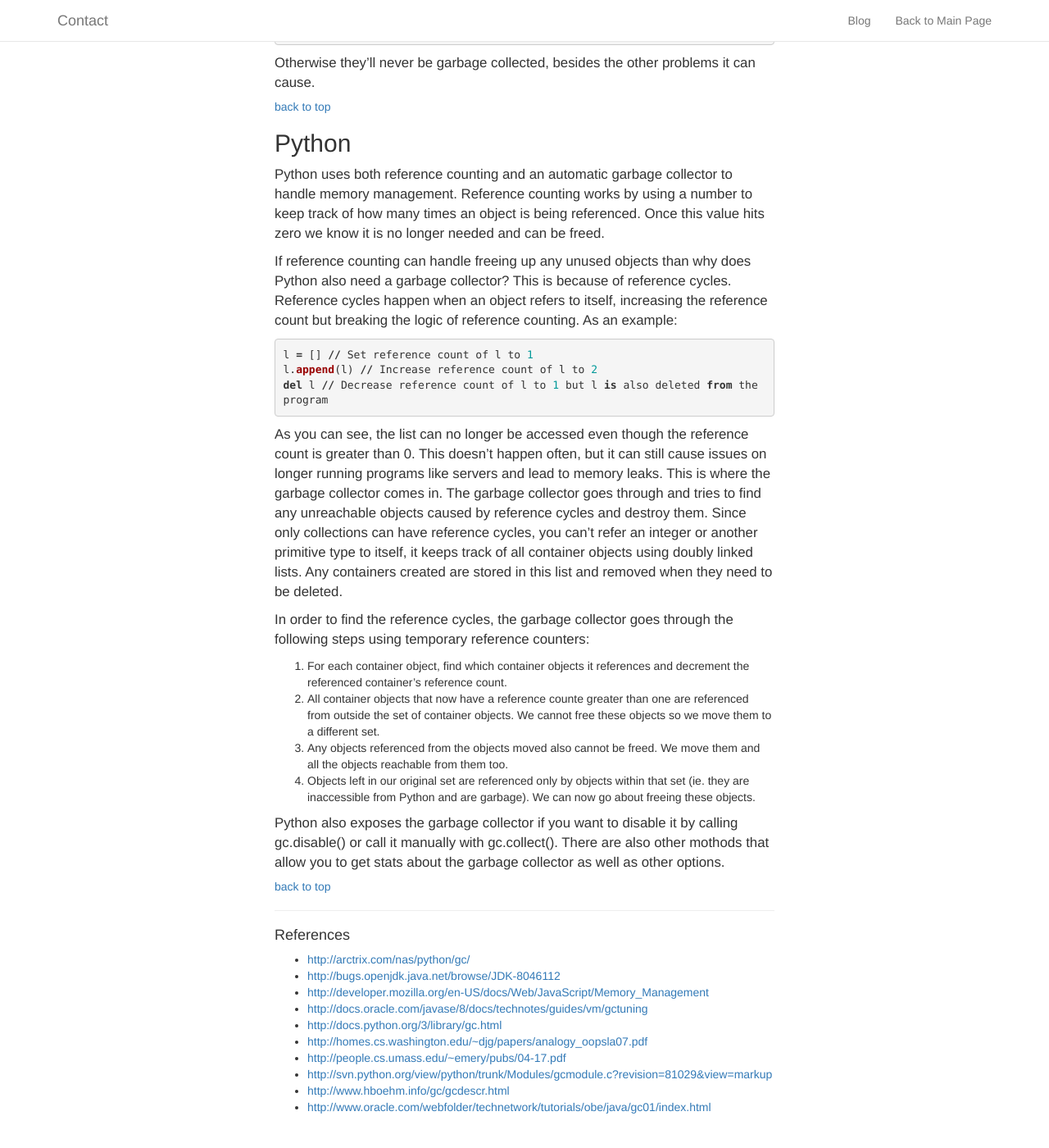
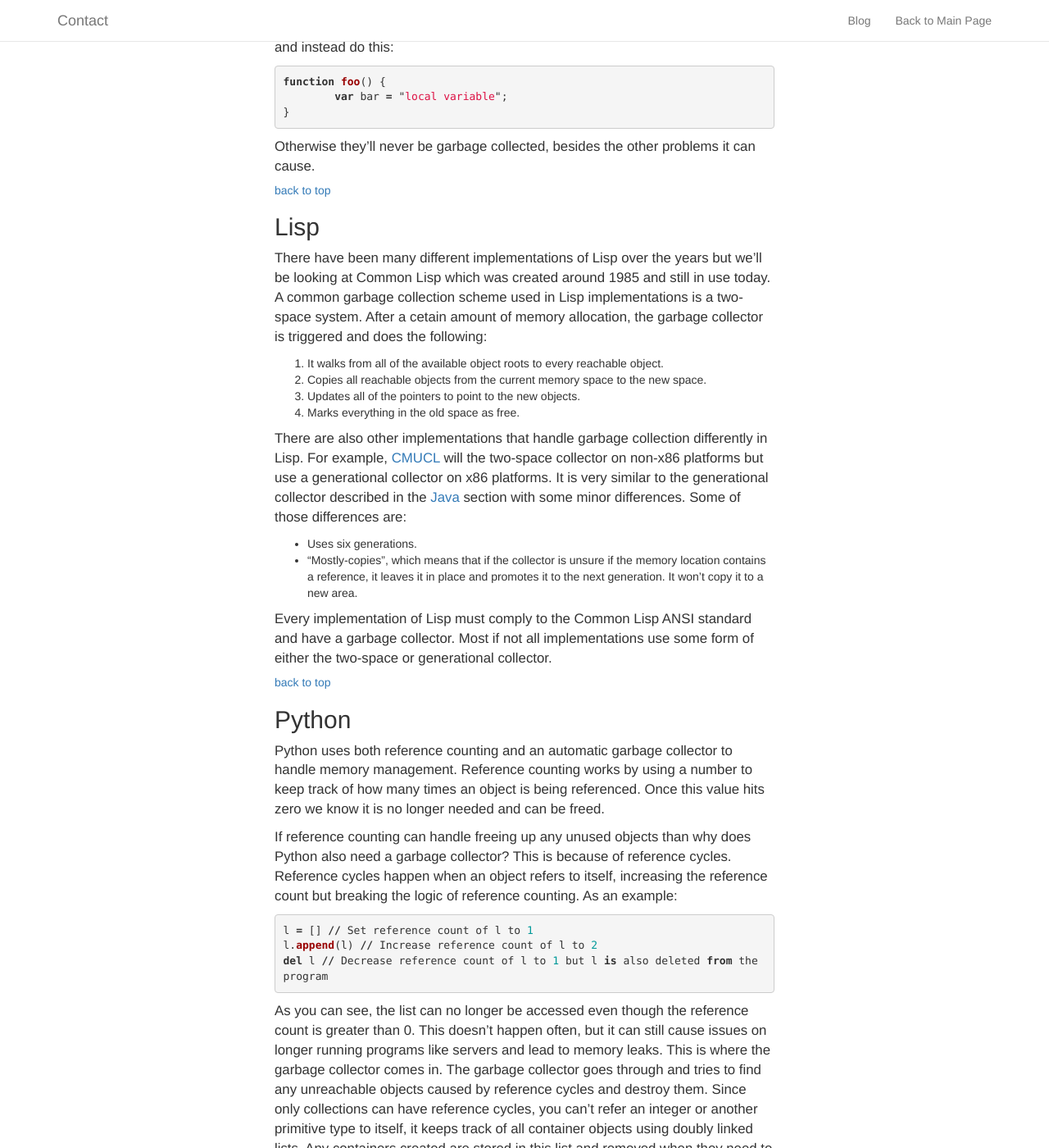
Before and after one commit to JoshWein/blog, a Jekyll site: the page built from _posts/2017-01-08-garbage-collection.md, in a window 1280 px wide and 1400 px high, scrolled down 3102 px. Shown: the whole window at 82% size. Built offline with Jekyll 4.4.1, drawn with Linux system fonts in a browser that asks for light colours; nearby versions of some CDN libraries; comment, search, counter and statistics services are not loaded; some of the changed text lies outside the part shown.

Commit message:
Added Lisp to GC post

```diff
--- a/_posts/2017-01-08-garbage-collection.md
+++ b/_posts/2017-01-08-garbage-collection.md
@@ -3,13 +3,14 @@ layout: post
 title: Garbage Collection in Different Languages
 ---
 
-Garbage collection is the automatic process of memory management. A garbage collector tries to clear up any unused memory or "garbage" to save space for a program. Different languages sometimes have different ways of handling garbage collection with some lower level languages relying on the you to handle memory management on your own. I decided to put together a quick rundown of how garbage collection and/or memory management is handled in different languages. It's interesting to see the differences between the languages.
+<div id="top"></div>
 
-<div id="top"></div>
+Garbage collection is the automatic process of memory management. A garbage collector tries to clear up any unused memory or "garbage" to save space for a program. Different languages sometimes have different ways of handling garbage collection with some lower level languages relying on you to handle memory management on your own. I decided to put together a quick rundown of how garbage collection and/or memory management is handled in different languages. It's interesting to see the differences between the languages.
 
 * [C](#c)
 * [Java](#java)
 * [JavaScript](#javascript)
+* [Lisp](#lisp)
 * [Python](#python)
 
 ## C
@@ -41,6 +42,8 @@ The young generation is divided into three spaces: Eden and two "survivor" space
 Once an object has passed the threshold age set by the JVM, it is moved from the Survivor Space to the Old Generation. This gets garbage collected much less frequently since it takes longer to fill up. The downside to this is that when it does get garbage collected it is much slower than the garbage collection of the young generation. This is because most of the objects dealt with by the garbage collector for the old generation are still in use.
 
 The permanent generation no longer exists in JDK 8. In 2014, the JVM was updated to no longer need the permanent generation. All class metadata is now stored in native memory, with a tag "Metaspace" with unlimited space. It is still affected by garbage collection so when a class is unloaded due to garbage collection, the metadata is de-allocated as well. When a certain threshold of metadata storage is reached, the metadata is garbage collected. This threshold can be set by you, but also automatically raises and lowers based on the total space used my Metaspace.
+
+The garbage collection process of Java is the same as any language that uses the JVM and doesn't use it's own garbage collector. Languages like Clojure, Scala and Groovy use the JVM-implemented garbage collector described above.
 
 ##### [back to top](#top)
 
@@ -86,6 +89,24 @@ Otherwise they'll never be garbage collected, besides the other problems it can
 
 ##### [back to top](#top)
 
+## Lisp
+
+There have been many different implementations of Lisp over the years but we'll be looking at Common Lisp which was created around 1985 and still in use today. A common garbage collection scheme used in Lisp implementations is a two-space system. After a cetain amount of memory allocation, the garbage collector is triggered and does the following:
+
+1. It walks from all of the available object roots to every reachable object.
+2. Copies all reachable objects from the current memory space to the new space.
+3. Updates all of the pointers to point to the new objects.
+4. Marks everything in the old space as free.
+
+There are also other implementations that handle garbage collection differently in Lisp. For example, [CMUCL](https://www.cons.org/cmucl/) will the two-space collector on non-x86 platforms but use a generational collector on x86 platforms. It is very similar to the generational collector described in the [Java](#java) section with some minor differences. Some of those differences are:
+
+* Uses six generations.
+* "Mostly-copies", which means that if the collector is unsure if the memory location contains a reference, it leaves it in place and promotes it to the next generation. It won't copy it to a new area.
+
+Every implementation of Lisp must comply to the Common Lisp ANSI standard and have a garbage collector. Most if not all implementations use some form of either the two-space or generational collector.
+
+##### [back to top](#top)
+
 ## Python
 
 Python uses both reference counting and an automatic garbage collector to handle memory management. Reference counting works by using a number to keep track of how many times an object is being referenced. Once this value hits zero we know it is no longer needed and can be freed.
@@ -117,11 +138,14 @@ Python also exposes the garbage collector if you want to disable it by calling g
 
 * <http://arctrix.com/nas/python/gc/>
 * <http://bugs.openjdk.java.net/browse/JDK-8046112>
+* <http://cons.org>
 * <http://developer.mozilla.org/en-US/docs/Web/JavaScript/Memory_Management>
 * <http://docs.oracle.com/javase/8/docs/technotes/guides/vm/gctuning>
 * <http://docs.python.org/3/library/gc.html>
+* <http://hboehm.info/gc/gcdescr.html>
 * <http://homes.cs.washington.edu/~djg/papers/analogy_oopsla07.pdf>
+* <http://john.freml.in/sbcl-optimise-gc>
+* <http://lispworks.com/documentation/HyperSpec/Front/index.htm>
+* <http://oracle.com/webfolder/technetwork/tutorials/obe/java/gc01/index.html>
 * <http://people.cs.umass.edu/~emery/pubs/04-17.pdf>
 * <http://svn.python.org/view/python/trunk/Modules/gcmodule.c?revision=81029&view=markup>
-* <http://www.hboehm.info/gc/gcdescr.html>
-* <http://www.oracle.com/webfolder/technetwork/tutorials/obe/java/gc01/index.html>
```
